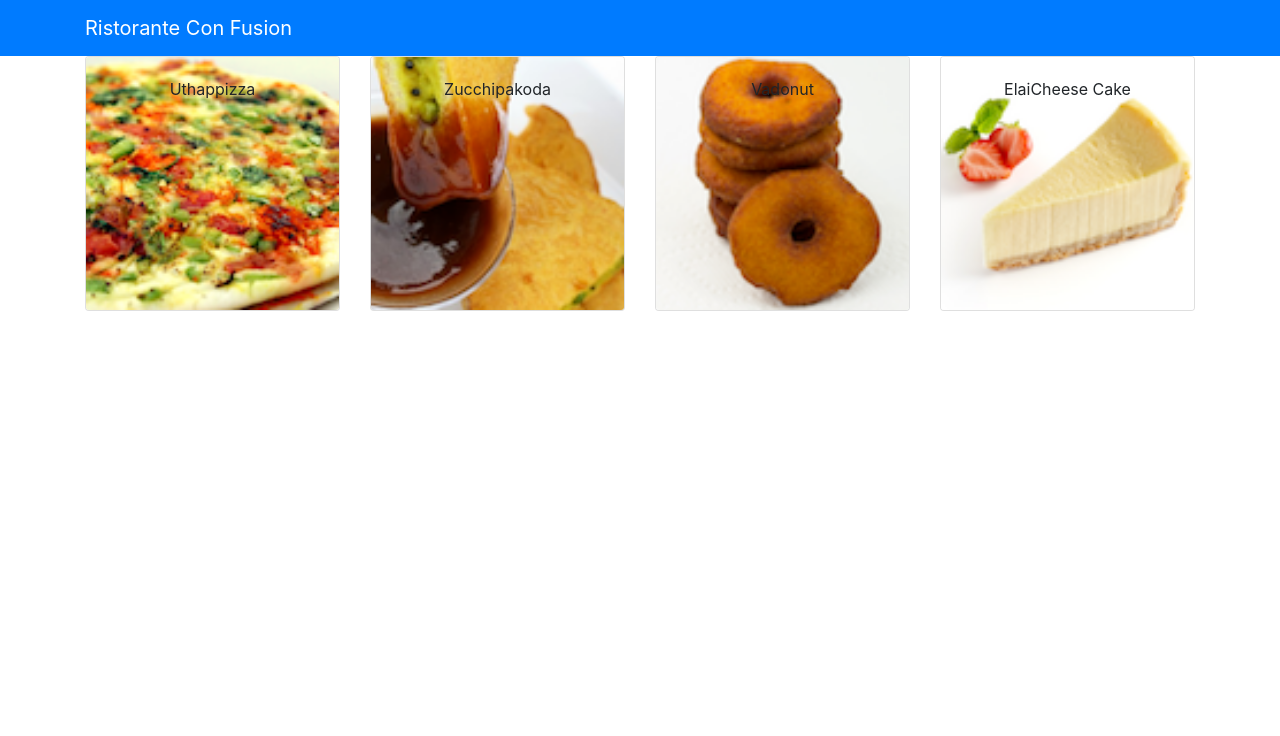
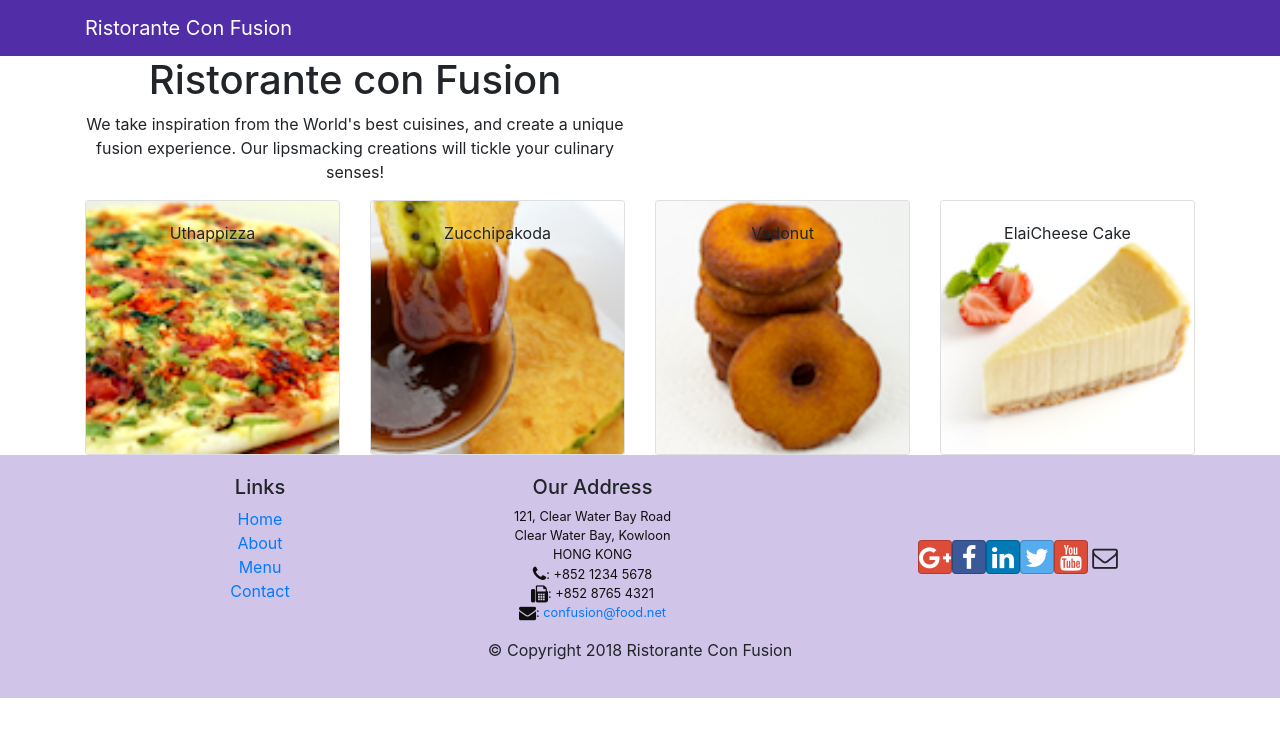
Before and after one commit to Binh2408/Confusion, a React (Create React App) app: page /contactus in a window 1280 px wide. Shown: the top 736 px of the page. Built offline with nearby package versions, Linux system fonts and the light colour scheme.

Commit message:
Header and Footer

```diff
--- a/package.json
+++ b/package.json
@@ -7,6 +7,8 @@
     "@testing-library/react": "^13.4.0",
     "@testing-library/user-event": "^13.5.0",
     "bootstrap": "^4.6.0",
+    "bootstrap-social": "^5.1.1",
+    "font-awesome": "^4.7.0",
     "popper.js": "^1.16.1",
     "react": "^18.2.0",
     "react-dom": "^18.2.0",
--- a/src/App.css
+++ b/src/App.css
@@ -36,3 +36,37 @@
     transform: rotate(360deg);
   }
 }
+
+.row-header{
+  margin:0px auto;
+  padding:0px auto;
+}
+
+.row-content {
+  margin:0px auto;
+  padding: 50px 0px 50px 0px;
+  border-bottom: 1px ridge;
+  min-height:400px;
+}
+
+.footer{
+  background-color: #D1C4E9;
+  margin:0px auto;
+  padding: 20px 0px 20px 0px;
+}
+.jumbotron {
+  padding:70px 30px 70px 30px;
+  margin:0px auto;
+  background: #9575CD ;
+  color:floralwhite;
+}
+
+address{
+  font-size:80%;
+  margin:0px;
+  color:#0f0f0f;
+}
+
+.navbar-dark {
+  background-color: #512DA8;
+}
--- /dev/null
+++ b/src/components/FooterComponent.js
@@ -0,0 +1,50 @@
+import React from 'react';
+
+function Footer(props) {
+    return(
+    <div className="footer">
+        <div className="container">
+            <div className="row justify-content-center">
+                <div className="col-4 offset-1 col-sm-2">
+                    <h5>Links</h5>
+                    <ul className="list-unstyled">
+                        <li><a href="#">Home</a></li>
+                        <li><a href="#">About</a></li>
+                        <li><a href="#">Menu</a></li>
+                        <li><a href="contactus.html">Contact</a></li>
+                    </ul>
+                </div>
+                <div className="col-7 col-sm-5">
+                    <h5>Our Address</h5>
+                    <address>
+                      121, Clear Water Bay Road<br />
+                      Clear Water Bay, Kowloon<br />
+                      HONG KONG<br />
+                      <i className="fa fa-phone fa-lg"></i>: +852 1234 5678<br />
+                      <i className="fa fa-fax fa-lg"></i>: +852 8765 4321<br />
+                      <i className="fa fa-envelope fa-lg"></i>: <a href="mailto:confusion@food.net">
+                         confusion@food.net</a>
+                    </address>
+                </div>
+                <div className="col-12 col-sm-4 align-self-center">
+                    <div className="text-center">
+                        <a className="btn btn-social-icon btn-google" href="http://google.com/+"><i className="fa fa-google-plus"></i></a>
+                        <a className="btn btn-social-icon btn-facebook" href="http://www.facebook.com/profile.php?id="><i className="fa fa-facebook"></i></a>
+                        <a className="btn btn-social-icon btn-linkedin" href="http://www.linkedin.com/in/"><i className="fa fa-linkedin"></i></a>
+                        <a className="btn btn-social-icon btn-twitter" href="http://twitter.com/"><i className="fa fa-twitter"></i></a>
+                        <a className="btn btn-social-icon btn-google" href="http://youtube.com/"><i className="fa fa-youtube"></i></a>
+                        <a className="btn btn-social-icon" href="mailto:"><i className="fa fa-envelope-o"></i></a>
+                    </div>
+                </div>
+            </div>
+            <div className="row justify-content-center">
+                <div className="col-auto">
+                    <p>© Copyright 2018 Ristorante Con Fusion</p>
+                </div>
+            </div>
+        </div>
+    </div>
+    )
+}
+
+export default Footer;
--- /dev/null
+++ b/src/components/HeaderComponent.js
@@ -0,0 +1,28 @@
+import React, { Component } from 'react';
+import { Navbar, NavbarBrand, Jumbotron } from 'reactstrap';
+
+class Header extends Component {
+  render() {
+    return(
+    <React.Fragment>
+      <Navbar dark>
+        <div className="container">
+            <NavbarBrand href="/">Ristorante Con Fusion</NavbarBrand>
+        </div>
+      </Navbar>
+
+           <div className="container">
+               <div className="row row-header">
+                   <div className="col-12 col-sm-6">
+                       <h1>Ristorante con Fusion</h1>
+                       <p>We take inspiration from the World's best cuisines, and create a unique fusion experience. Our lipsmacking creations will tickle your culinary senses!</p>
+                   </div>
+               </div>
+           </div>
+
+    </React.Fragment>
+    );
+  }
+}
+
+export default Header;
--- a/src/components/MainComponent.js
+++ b/src/components/MainComponent.js
@@ -3,6 +3,8 @@
 import Menu from './MenuComponent';
 import DishDetail from './DishdetailComponent';
 import { DISHES } from '../shared/dishes';
+import Header from './HeaderComponent';
+import Footer from './FooterComponent';
 
 class Main extends Component {
 
@@ -21,13 +23,10 @@
   render() {
     return (
       <div>
-        <Navbar dark color="primary">
-          <div className="container">
-            <NavbarBrand href="/">Ristorante Con Fusion</NavbarBrand>
-          </div>
-        </Navbar>
+        <Header/>
         <Menu dishes={this.state.dishes} onClick={(dishId) => this.onDishSelect(dishId)} />
         <DishDetail dish={this.state.dishes.filter((dish) => dish.id === this.state.selectedDish)[0]} />
+        <Footer/>
       </div>
     );
   }
--- a/src/index.js
+++ b/src/index.js
@@ -3,6 +3,8 @@
 import './index.css';
 import App from './App';
 import reportWebVitals from './reportWebVitals';
+import 'font-awesome/css/font-awesome.css';
+import 'bootstrap-social/bootstrap-social.css';
 
 const root = ReactDOM.createRoot(document.getElementById('root'));
 root.render(
```
Also changed, not shown: 1 other file (tests, documents, lock files or other folders).
